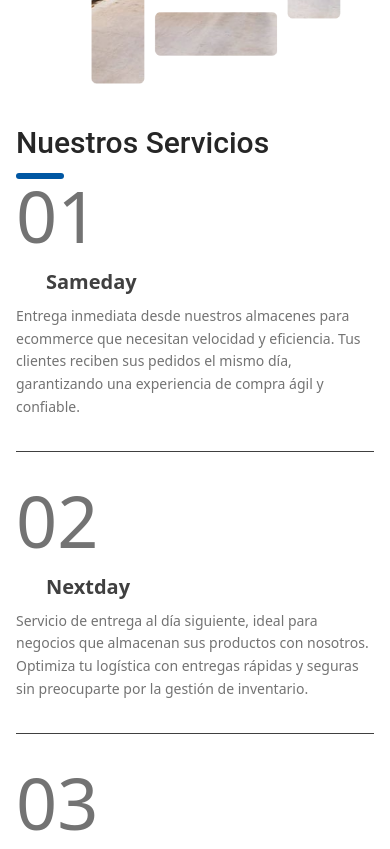
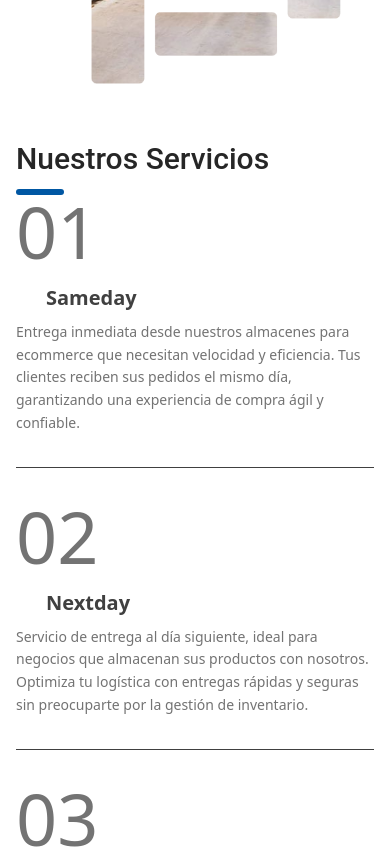
Before and after one commit to MODULYTIX/hycon-app, a React (Vite) app: page / in a window 390 px wide. Shown: the part 1880-2729 px from the top of the page. Built offline with nearby package versions, Linux system fonts and the light colour scheme; some icons are missing.

Commit message:
fixedwho

```diff
--- a/src/components/Servicios.tsx
+++ b/src/components/Servicios.tsx
@@ -28,7 +28,7 @@
   ];
 
   return (
-    <div className="flex flex-col w-full max-w-[1340px] mx-auto px-4 sm:px-6 lg:px-12 my-4">
+    <div className="flex flex-col w-full max-w-[1340px] mx-auto px-4 sm:px-6 lg:px-12 my-8">
       <header>
         <Tittle>Nuestros Servicios</Tittle>
       </header>
```
